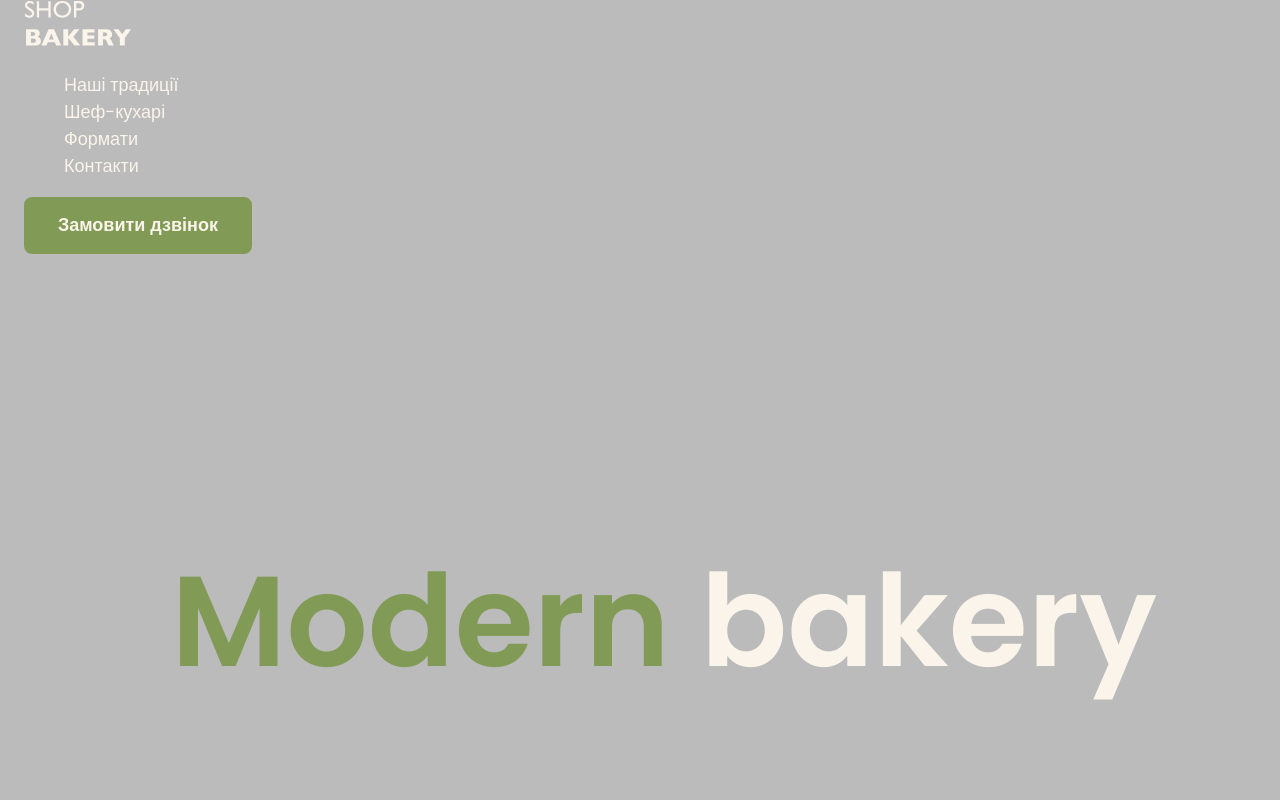
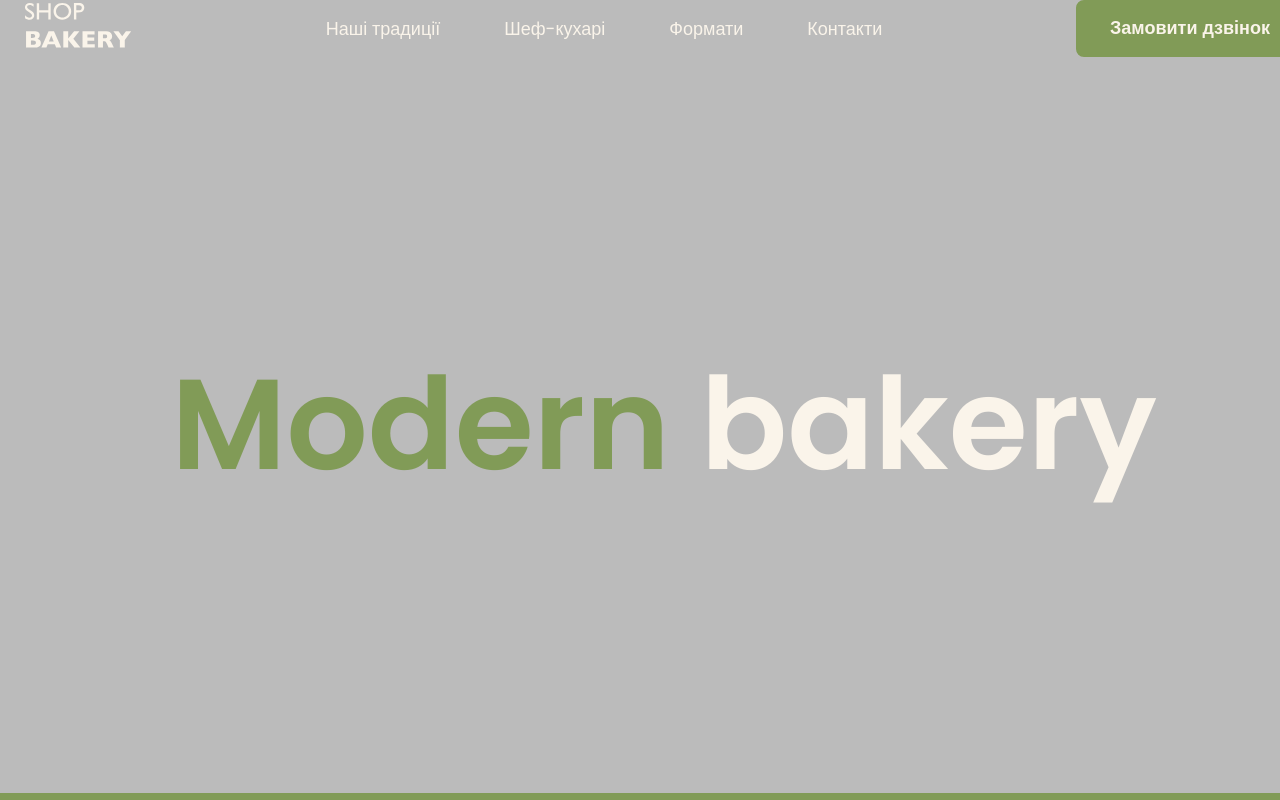
Before and after one commit to MykhailoHurak/project-modern-bakery, a plain HTML site: page index.html in a window 1280 px wide. Shown: the top 800 px of the page. Drawn offline with Linux system fonts and the light colour scheme.

Commit message:
update - flex header

```diff
--- a/css/styles.css
+++ b/css/styles.css
@@ -59,6 +59,8 @@ body {
 }
 
 ul {
+    margin: 0;
+    padding: 0;
     list-style-type:none;
 }
 
@@ -98,6 +100,27 @@ h2 {
 }
 
 /* Header ---------------------------------------- */
+
+.header__container {
+    display: flex;
+    align-items: center;
+    justify-content: space-between;
+    gap: 40px;
+}
+
+.header__nav {
+    display: flex;
+    align-items: center;
+    flex-grow: 1;
+    gap: 40px;
+}
+
+.header__menu {
+    display: flex;
+    gap: 64px;
+    flex-grow: 1;
+    justify-content: center;
+}
 
 .link {
     color: var(--color-primary-light);
--- a/index.html
+++ b/index.html
@@ -15,11 +15,12 @@
 <body>
     <header>
         <div class="container">
-            <nav>
+            <div class="header__container">
+                <nav class="header__nav">
                     <a href="/">
                         <img src="./images/logo.svg" alt="Логотип сучасної пекарні" />
                     </a>
-                <ul>
+                    <ul class="header__menu">
                         <li><a class="link" href="#">Наші традиції</a></li>
                         <li><a class="link" href="#">Шеф-кухарі</a></li>
                         <li><a class="link" href="#">Формати</a></li>
@@ -27,6 +28,7 @@
                     </ul>
                 </nav>
                 <button class="button" type="button">Замовити дзвінок</button>
+            </div>
         </div>
     </header>
     <main>
```
Lines whose indentation alone changed are shown as unchanged.
